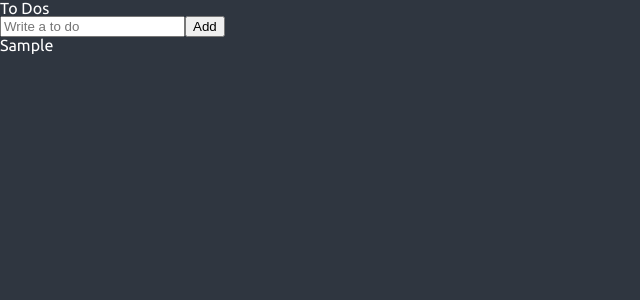
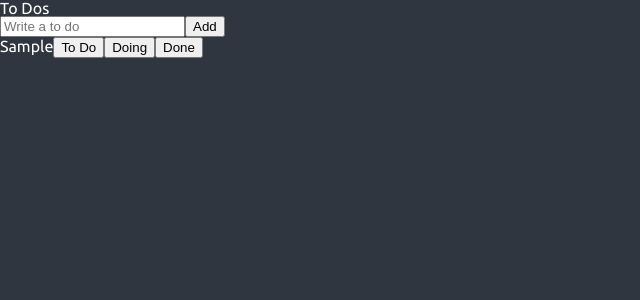
Before and after one commit to sdfwefk11/reactstudy02, a React (Create React App) app: page / in a window 1280 px wide. Both pictures are taken after typing "Sample" into the empty fields and a click on the button "Add". Shown: the top 300 px of the page, without its empty margins (0-640 px from the left). Built offline with nearby package versions, Linux system fonts and the light colour scheme.

Commit message:
Refactoring

```diff
--- /dev/null
+++ b/src/components/CreateToDo.tsx
@@ -0,0 +1,30 @@
+import { useForm } from "react-hook-form";
+import { useSetRecoilState } from "recoil";
+import { toDostate } from "./atoms";
+
+interface IForm {
+  toDo: string;
+}
+
+function CreateToDo() {
+  const setToDos = useSetRecoilState(toDostate);
+  const { register, handleSubmit, setValue } = useForm<IForm>();
+  const onSubmit = ({ toDo }: IForm) => {
+    setToDos((oldToDos) => [
+      { text: toDo, category: "TO_DO", id: Date.now() },
+      ...oldToDos,
+    ]);
+    setValue("toDo", "");
+  };
+  return (
+    <form onSubmit={handleSubmit(onSubmit)}>
+      <input
+        {...register("toDo", { required: "Please write To Do" })}
+        placeholder="Write a to do"
+      />
+      <button>Add</button>
+    </form>
+  );
+}
+
+export default CreateToDo;
--- /dev/null
+++ b/src/components/ToDo.tsx
@@ -0,0 +1,13 @@
+import { IToDo } from "./atoms";
+
+function ToDo({ text }: IToDo) {
+  return (
+    <li>
+      <span>{text}</span>
+      <button>To Do</button>
+      <button>Doing</button>
+      <button>Done</button>
+    </li>
+  );
+}
+export default ToDo;
--- a/src/components/ToDoList.tsx
+++ b/src/components/ToDoList.tsx
@@ -1,41 +1,24 @@
-import { useForm } from "react-hook-form";
-import { atom, useRecoilState } from "recoil";
-interface Iform {
-  toDo: string;
-}
-interface IToDo {
-  text: string;
-  category: "TO_DO" | "DOING" | "DONE";
-  id: number;
-}
-const toDostate = atom<IToDo[]>({
-  key: "toDo",
-  default: [],
-});
+import { useRecoilValue } from "recoil";
+import { toDostate } from "./atoms";
+import CreateToDo from "./CreateToDo";
+import ToDo from "./ToDo";
 
 function ToDoList() {
-  const [toDos, setToDos] = useRecoilState(toDostate);
-  const { register, handleSubmit, setValue } = useForm<Iform>();
-  const onSubmit = ({ toDo }: Iform) => {
-    setToDos((oldToDos) => [
-      { text: toDo, category: "TO_DO", id: Date.now() },
-      ...oldToDos,
-    ]);
-    setValue("toDo", "");
-  };
+  const toDos = useRecoilValue(toDostate);
+
   return (
     <div>
       <h1>To Dos</h1>
-      <form onSubmit={handleSubmit(onSubmit)}>
-        <input
-          {...register("toDo", { required: "Please write To Do" })}
-          placeholder="Write a to do"
-        />
-        <button>Add</button>
-      </form>
+      <CreateToDo />
       <ul>
         {toDos.map((toDo) => (
-          <li key={toDo.id}>{toDo.text}</li>
+          <ToDo
+            key={toDo.id}
+            text={toDo.text}
+            category={toDo.category}
+            id={toDo.id}
+          />
+          // <toDo  {...toDo}/> ...toDo로도 모든 프롭을 보내줄수있다
         ))}
       </ul>
     </div>
--- /dev/null
+++ b/src/components/atoms.tsx
@@ -0,0 +1,12 @@
+import { atom } from "recoil";
+
+export interface IToDo {
+  text: string;
+  category: "TO_DO" | "DOING" | "DONE";
+  id: number;
+}
+
+export const toDostate = atom<IToDo[]>({
+  key: "toDo",
+  default: [],
+});
```
